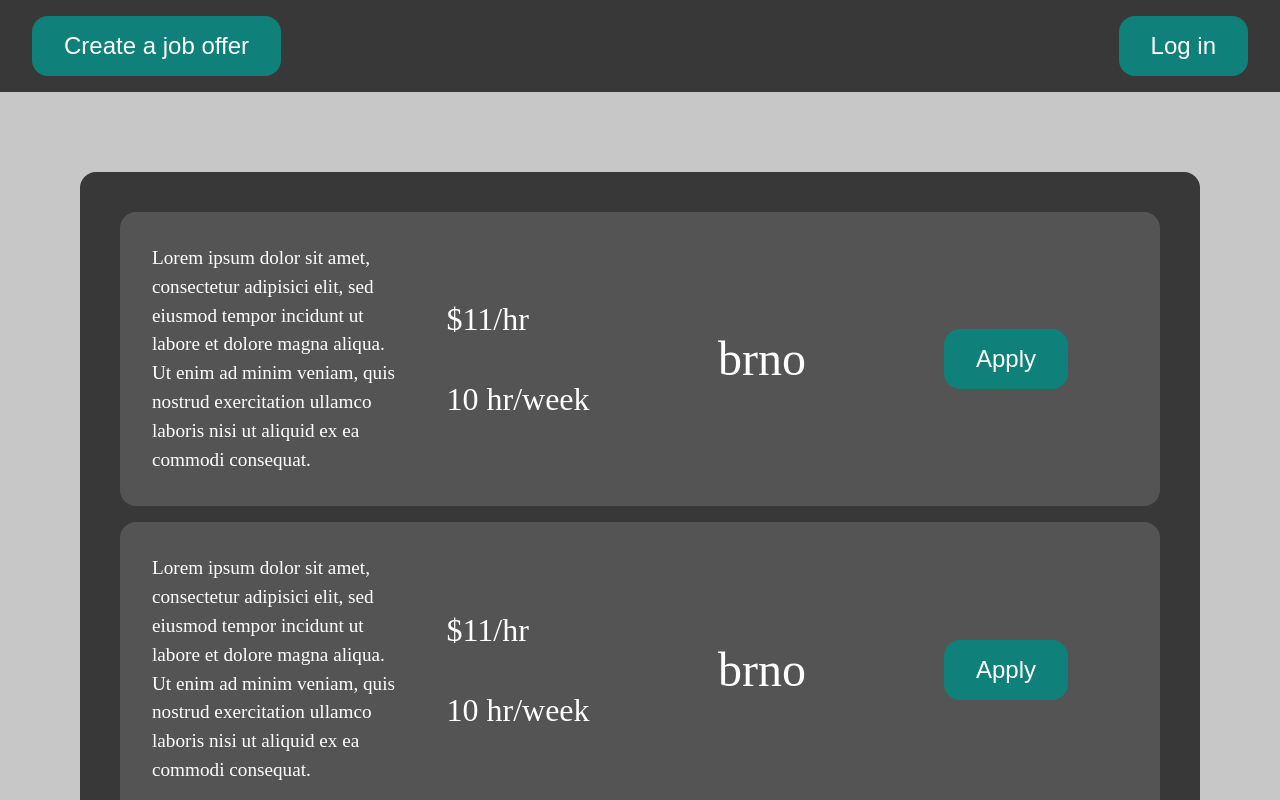
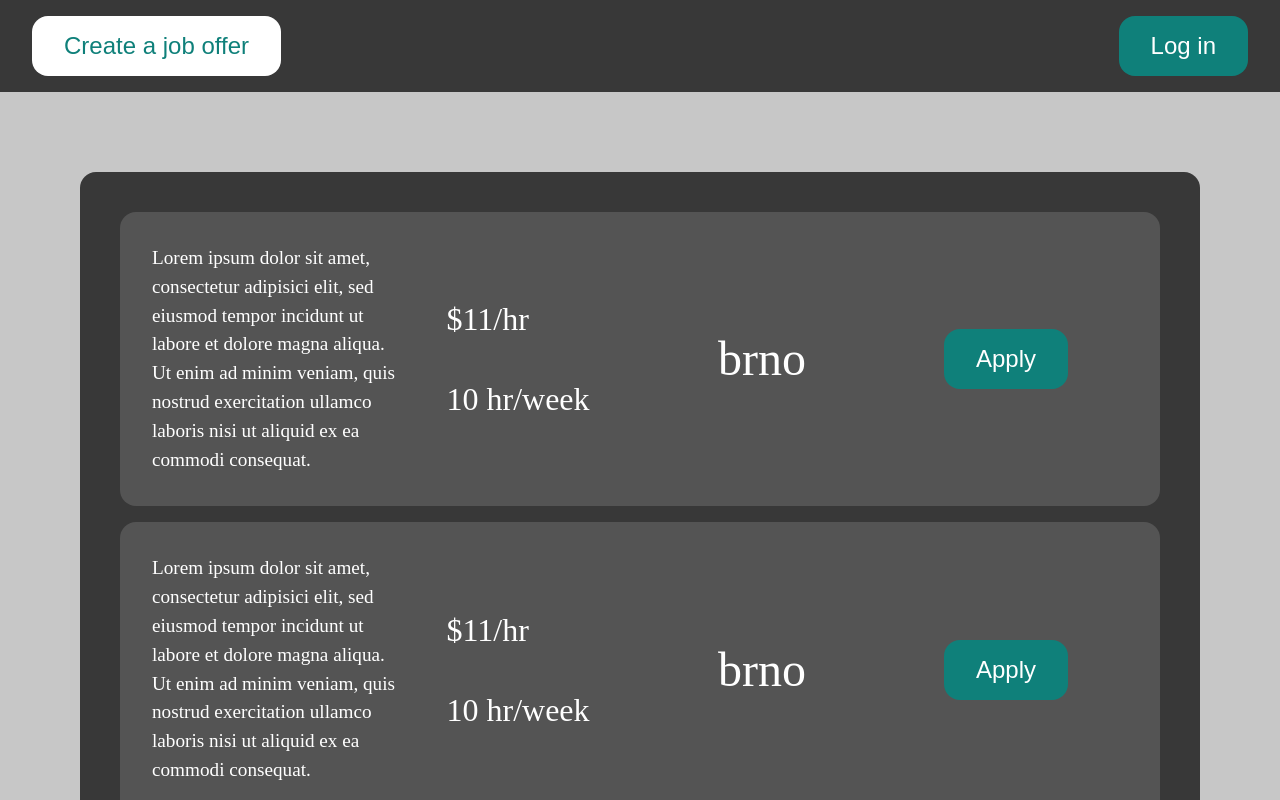
Before and after one commit to adam-oprchal/Part-time-jobs, a React (Vite) app in the folder workspace/frontend/: page / in a window 1280 px wide. In both pictures the pointer is over the button "Create a job offer". Shown: the top 800 px of the page. Built offline with nearby package versions, Linux system fonts and the light colour scheme.

Commit message:
feat: add button hover

```diff
--- a/workspace/frontend/src/components/button/button.css
+++ b/workspace/frontend/src/components/button/button.css
@@ -9,3 +9,9 @@
   width: fit-content;
   height: min-content;
 }
+
+.button:hover {
+  cursor: pointer;
+  background-color: var(--color-white);
+  color: var(--color-green);
+}
```
